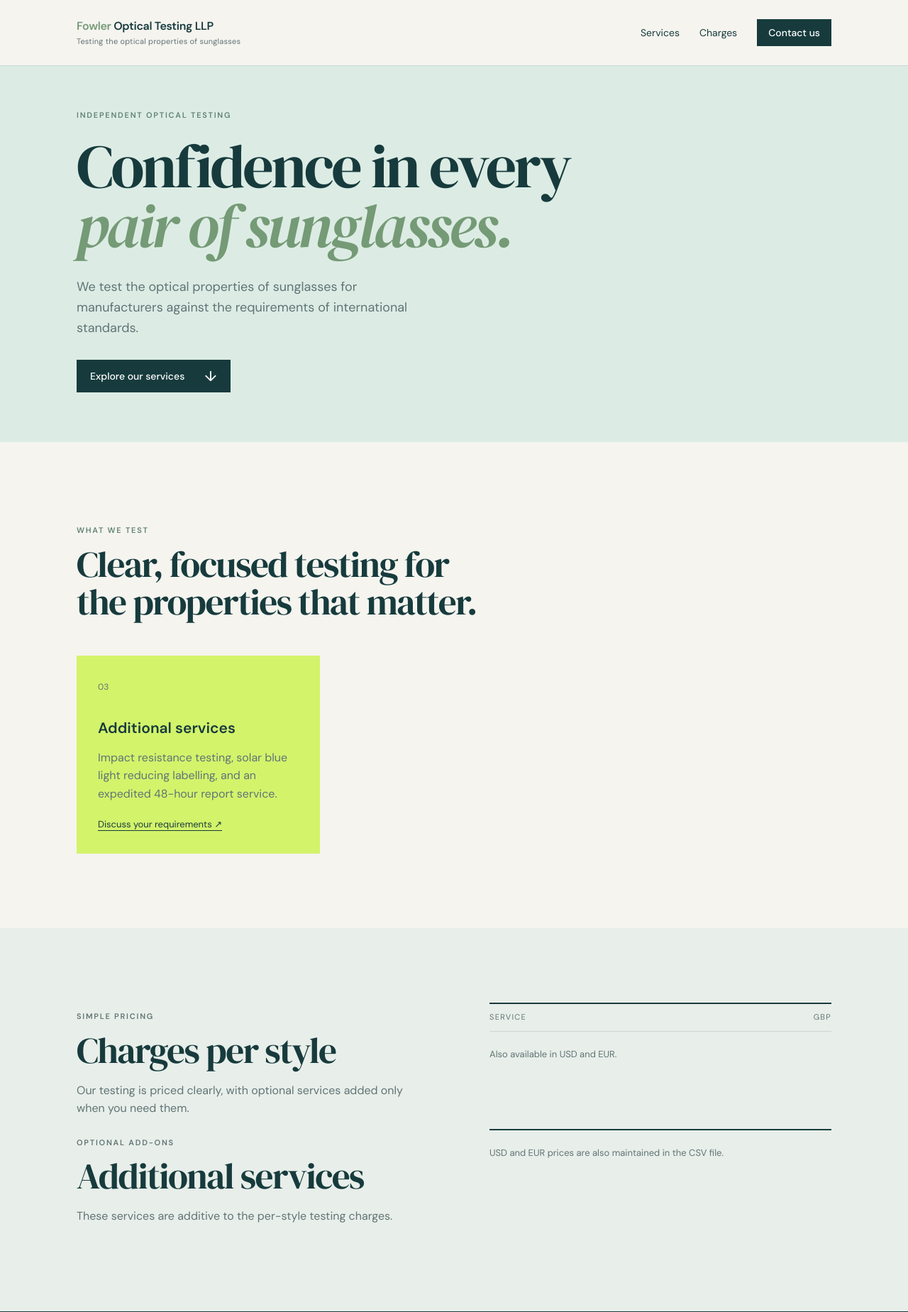
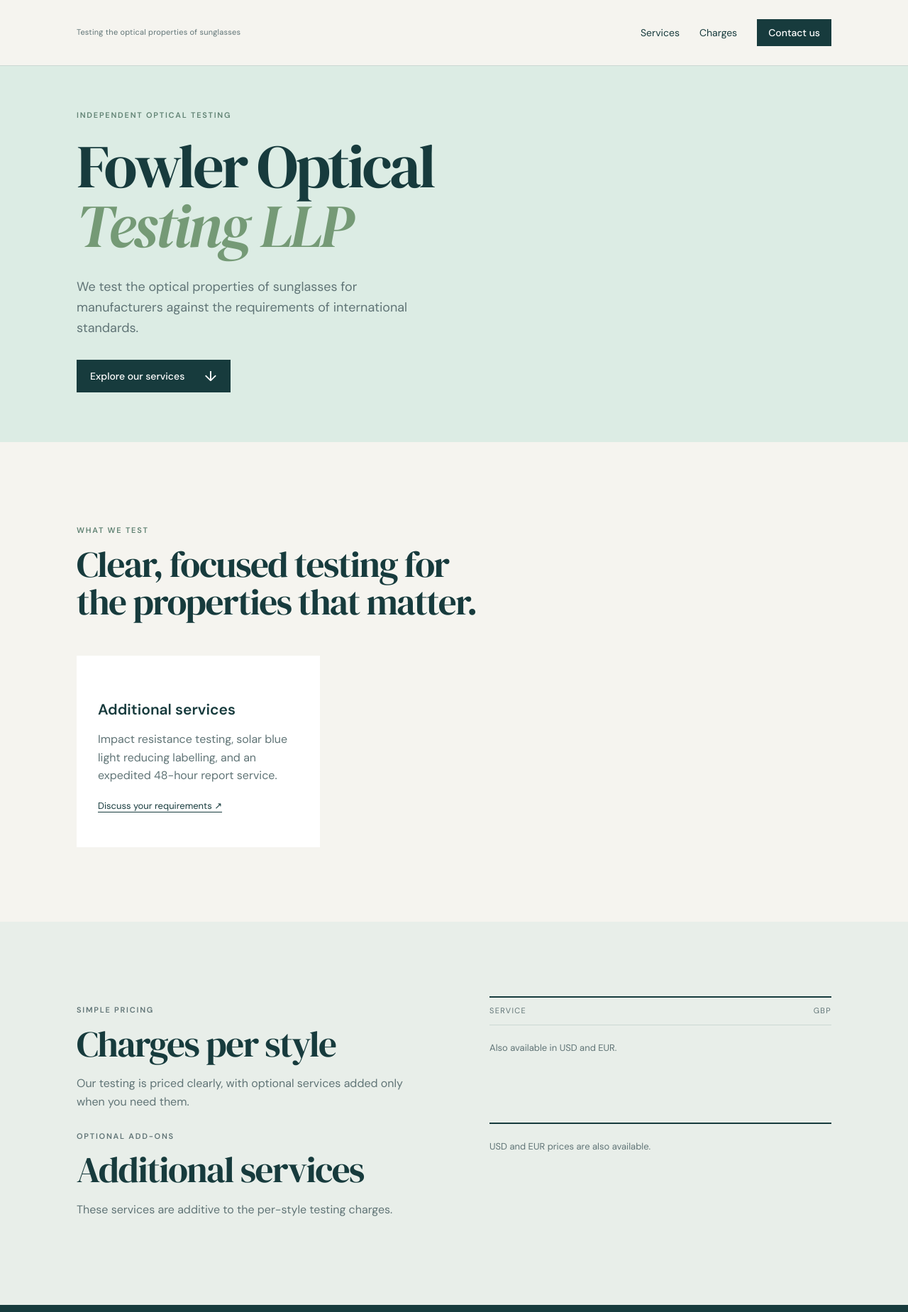
Before and after one commit to philipwfowler/fot-website, a Python web app: template templates/home.html in a window 1280 px wide. Shown: the top 1849 px of the page at 71% size. Run offline with Jinja, Linux system fonts and the light colour scheme; the template is opened without the code that fills it, so the values that code supplies are empty.

Commit message:
Refine homepage branding and service cards

```diff
--- a/static/site.css
+++ b/static/site.css
@@ -59,8 +59,7 @@ nav a { text-decoration: none; font-size: 14px; }
 .cta h2 { font: normal clamp(34px, 4vw, 52px)/1.05 'DM Serif Display', serif; letter-spacing: -.03em; margin: 12px 0; }
 .cards { display: grid; grid-template-columns: repeat(3, 1fr); gap: 18px; }
 .cards article { padding: 30px; background: white; min-height: 270px; }
-.cards article.accent { background: var(--lime); }
-.number { font-size: 12px; color: var(--muted); }
+.cards article.accent { background: white; }
 h3 { font-size: 21px; line-height: 1.2; margin: 34px 0 12px; }
 article p,
 .two-col p,
--- a/templates/base.html
+++ b/templates/base.html
@@ -11,7 +11,6 @@
     <header class="site-header">
       <div class="wrap nav">
         <a class="brand" href="index.html">
-          <span>Fowler</span> Optical Testing LLP
           <small>Testing the optical properties of sunglasses</small>
         </a>
         <nav>
--- a/templates/home.html
+++ b/templates/home.html
@@ -4,10 +4,7 @@
   <section class="hero">
     <div class="wrap hero-inner">
       <p class="eyebrow">Independent optical testing</p>
-      <h1>
-        Confidence in every<br>
-        <em>pair of sunglasses.</em>
-      </h1>
+      <h1>Fowler Optical<br><em>Testing LLP</em></h1>
       <p class="intro">
         We test the optical properties of sunglasses for manufacturers against the requirements of international standards.
       </p>
@@ -24,14 +21,12 @@
       <div class="cards">
         {% for standard in standards %}
           <article>
-            <span class="number">0{{ loop.index }}</span>
             <h3>{{ standard.name }}</h3>
             <p>{{ standard.description }} We test sections {{ standard.sections }}.</p>
             <a href="{{ standard.url }}">View standard ↗</a>
           </article>
         {% endfor %}
         <article class="accent">
-          <span class="number">03</span>
           <h3>Additional services</h3>
           <p>Impact resistance testing, solar blue light reducing labelling, and an expedited 48-hour report service.</p>
           <a href="contact.html">Discuss your requirements ↗</a>
@@ -75,7 +70,7 @@
             <strong>+£{{ row.gbp }}</strong>
           </div>
         {% endfor %}
-        <p class="fine-print">USD and EUR prices are also maintained in the CSV file.</p>
+        <p class="fine-print">USD and EUR prices are also available.</p>
       </div>
     </div>
   </section>
```
